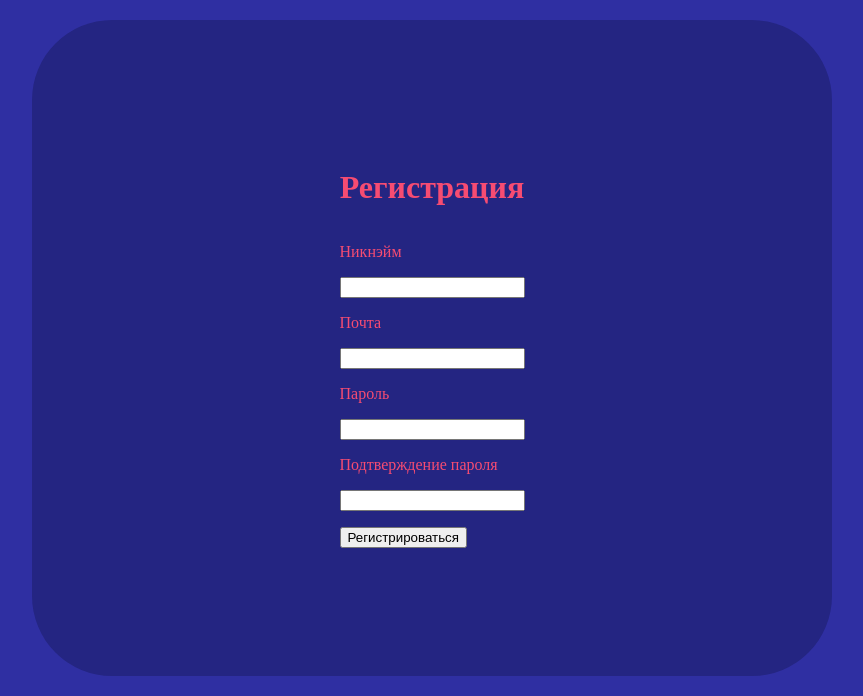
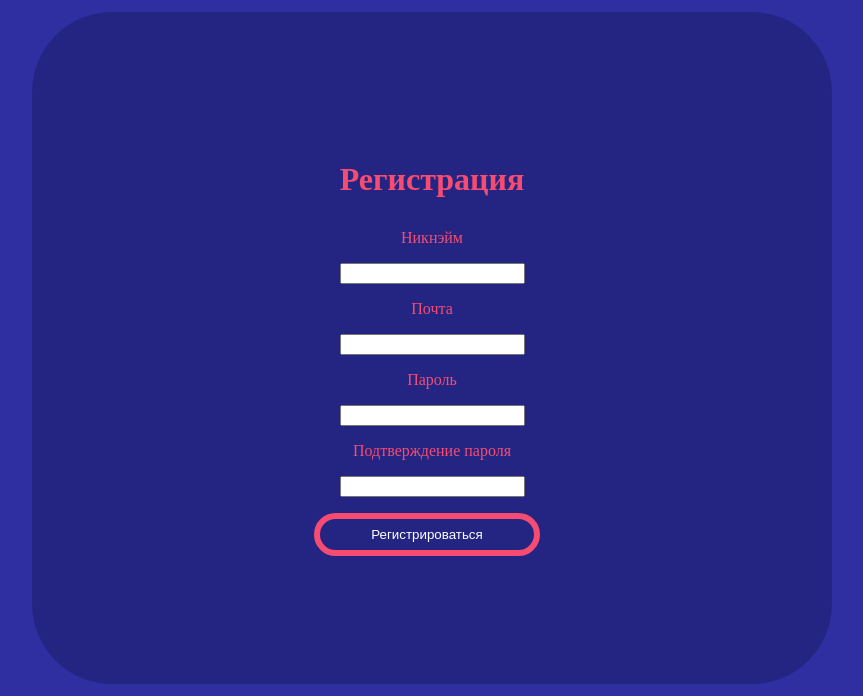
Before and after one commit to 51Sirius/MathSite, a Flask app: page /registration in a window 1280 px wide. Shown: the part 104-800 px from the top of the page, without its empty margins (208-1071 px from the left). Run offline with Flask 2, Linux system fonts and the light colour scheme.

Commit message:
Update buttons

```diff
--- a/static/css/auth.css
+++ b/static/css/auth.css
@@ -15,3 +15,12 @@ main {
     align-items: center;
     justify-content: center;
 }
+
+button {
+    background: none;
+}
+
+p {
+    text-align: center;
+    margin-top: 10px;
+}
--- a/templates/login.html
+++ b/templates/login.html
@@ -13,7 +13,7 @@
             <p>{{ form.password.label }}</p>
             <p>{{ form.password }}</p>
         <p>{{ form.remember_me }} {{ form.remember_me.label }}</p>
-        <button type="submit" class="button-reg">Войти</button>
+        <button type="submit" class="button">Войти</button>
     </form>
     </div>
 {% endblock %}
--- a/templates/registration.html
+++ b/templates/registration.html
@@ -17,7 +17,7 @@
             <p>{{ form.password }}</p>
             <p>{{ form.password_confirm.label }}</p>
             <p>{{ form.password_confirm }}</p>
-        <button type="submit" class="button-reg">Регистрироваться</button>
+        <button type="submit" class="button">Регистрироваться</button>
     </form>
     </div>
 {% endblock %}
```
